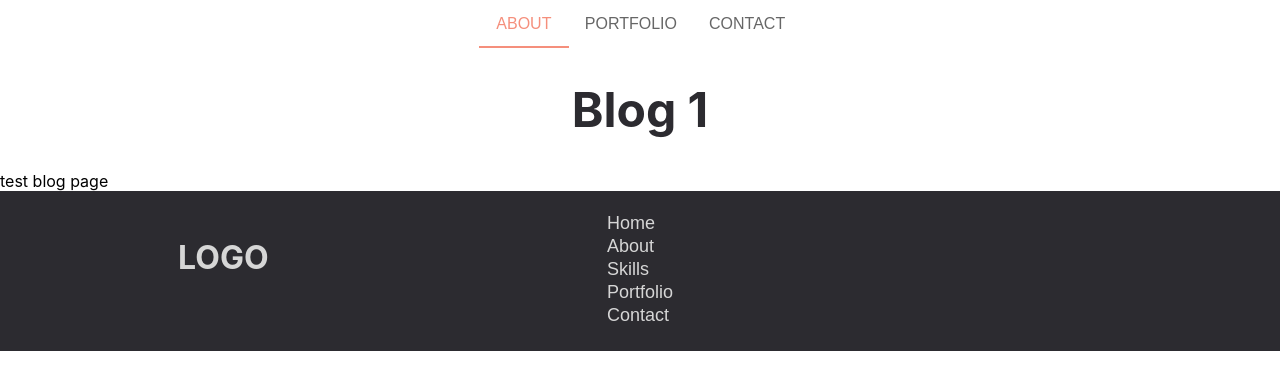
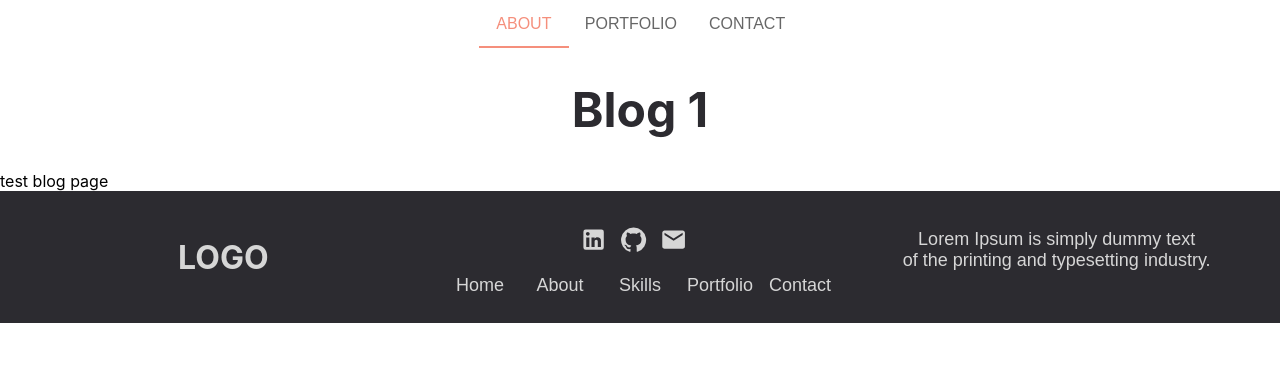
Before and after one commit to annsuparada/portfolio-typescript, a React (Create React App) app in the folder client/: page /blog/1 in a window 1280 px wide. Shown: the top 390 px of the page. Built offline with nearby package versions, Linux system fonts and the light colour scheme.

Commit message:
refactor layout, move footer back to layout

```diff
--- a/client/src/App.tsx
+++ b/client/src/App.tsx
@@ -5,7 +5,6 @@ import Layout from './components/Layout'
 import Home from './pages/Home'
 import BlogPage from './pages/BlogPage'
 import { theme } from './theme'
-import Footer from './components/Footer'
 
 const App: React.FC = () => {
   const scrollToOnClick = (targetId: string) => {
@@ -22,7 +21,13 @@ const App: React.FC = () => {
   const contactTargetId = 'contact'
   return (
     <ThemeProvider theme={theme}>
-      <Layout>
+      <Layout
+        scrollToHome={() => scrollToOnClick(homeTargetId)}
+        scrollToAbout={() => scrollToOnClick(aboutTargetId)}
+        scrollToSkills={() => scrollToOnClick(skillTargetId)}
+        scrollToPortfolio={() => scrollToOnClick(portfolioTargetId)}
+        scrollToContact={() => scrollToOnClick(contactTargetId)}
+      >
         <Router>
           <Routes>
             <Route
@@ -41,13 +46,6 @@ const App: React.FC = () => {
           </Routes>
         </Router>
       </Layout>
-      <Footer
-        scrollToHome={() => scrollToOnClick(homeTargetId)}
-        scrollToAbout={() => scrollToOnClick(aboutTargetId)}
-        scrollToSkills={() => scrollToOnClick(skillTargetId)}
-        scrollToPortfolio={() => scrollToOnClick(portfolioTargetId)}
-        scrollToContact={() => scrollToOnClick(contactTargetId)}
-      />
     </ThemeProvider>
   )
 }
--- a/client/src/components/Footer.tsx
+++ b/client/src/components/Footer.tsx
@@ -1,30 +1,28 @@
 import React from 'react'
+import Link from '@mui/material/Link'
 import { darkBackground, secondary } from '../theme'
 import Grid from './Grid'
 import ScrollToLink from './ScrollToLink'
+import LinkedInIcon from '@mui/icons-material/LinkedIn'
+import GitHubIcon from '@mui/icons-material/GitHub'
+import EmailIcon from '@mui/icons-material/Email'
+import { ScrollToOnClick } from '../types'
 
-interface FooterProps {
-  scrollToHome: (event: React.MouseEvent<HTMLElement, MouseEvent>) => void
-  scrollToAbout: (event: React.MouseEvent<HTMLElement, MouseEvent>) => void
-  scrollToSkills: (event: React.MouseEvent<HTMLElement, MouseEvent>) => void
-  scrollToPortfolio: (event: React.MouseEvent<HTMLElement, MouseEvent>) => void
-  scrollToContact: (event: React.MouseEvent<HTMLElement, MouseEvent>) => void
-}
-
-const Footer: React.FC<FooterProps> = (props: FooterProps) => {
+const Footer: React.FC<ScrollToOnClick> = (props: ScrollToOnClick) => {
   const styles = {
     container: {
       backgroundColor: darkBackground,
-      minHeight: '20vh',
     },
     infoContainer: {
       display: 'grid',
       alignContent: 'center',
-      gridTemplateColumns: '1fr 4fr',
-      padding: '40px 10px',
+      gridTemplateColumns: '1fr 1fr 1fr',
+      maxWidth: '120px',
+      padding: '15px',
+      margin: '0 auto',
     },
     icon: {
-      fontSize: '3rem',
+      fontSize: '1.7rem',
       color: secondary,
     },
     p: {
@@ -38,7 +36,25 @@ const Footer: React.FC<FooterProps> = (props: FooterProps) => {
           <h2 style={{ color: secondary }}>LOGO</h2>
         </div>
         <div>
-          <ScrollToLink scrollToOnClick={props.scrollToHome}>Home</ScrollToLink>
+          <div style={styles.infoContainer}>
+            <Link
+              href="https://www.linkedin.com/in/ann-suparada/"
+              target="_blank"
+            >
+              <LinkedInIcon style={styles.icon} />
+            </Link>
+            <Link href="https://github.com/annsuparada" target="_blank">
+              <GitHubIcon style={styles.icon} />
+            </Link>
+            <Link href="mailto:ann.suparada@gmail.com.com">
+              <EmailIcon style={styles.icon} />
+            </Link>
+          </div>
+
+          <Grid desktopColumns={5} tabletColumns={5} mobileColumns={1}>
+            <ScrollToLink scrollToOnClick={props.scrollToHome}>
+              Home
+            </ScrollToLink>
             <ScrollToLink scrollToOnClick={props.scrollToAbout}>
               About
             </ScrollToLink>
@@ -51,8 +67,12 @@ const Footer: React.FC<FooterProps> = (props: FooterProps) => {
             <ScrollToLink scrollToOnClick={props.scrollToContact}>
               Contact
             </ScrollToLink>
+          </Grid>
         </div>
-        <div></div>
+        <p style={{ color: secondary, textAlign: 'center' }}>
+          Lorem Ipsum is simply dummy text <br />
+          of the printing and typesetting industry.
+        </p>
       </Grid>
     </div>
   )
--- a/client/src/components/Layout.tsx
+++ b/client/src/components/Layout.tsx
@@ -1,15 +1,25 @@
 import React from 'react'
+import { ScrollToOnClick } from '../types'
+import Footer from './Footer'
 import Navigation from './Navigation'
 
-interface Props {
+interface Children {
   children: React.ReactNode
 }
 
-const Layout: React.FC<Props> = (props: Props) => {
+interface LayoutProps extends Children, ScrollToOnClick {}
+const Layout: React.FC<LayoutProps> = (props: LayoutProps) => {
   return (
     <div className="container">
       <Navigation />
       <div className="body">{props.children}</div>
+      <Footer
+        scrollToHome={props.scrollToHome}
+        scrollToAbout={props.scrollToAbout}
+        scrollToSkills={props.scrollToSkills}
+        scrollToPortfolio={props.scrollToPortfolio}
+        scrollToContact={props.scrollToContact}
+      />
     </div>
   )
 }
--- /dev/null
+++ b/client/src/types.ts
@@ -0,0 +1,7 @@
+export interface ScrollToOnClick {
+  scrollToHome: (event: React.MouseEvent<HTMLElement, MouseEvent>) => void
+  scrollToAbout: (event: React.MouseEvent<HTMLElement, MouseEvent>) => void
+  scrollToSkills: (event: React.MouseEvent<HTMLElement, MouseEvent>) => void
+  scrollToPortfolio: (event: React.MouseEvent<HTMLElement, MouseEvent>) => void
+  scrollToContact: (event: React.MouseEvent<HTMLElement, MouseEvent>) => void
+}
```
Also changed, not shown: 2 other files (tests, documents, lock files or other folders). Lines whose indentation alone changed are shown as unchanged.
